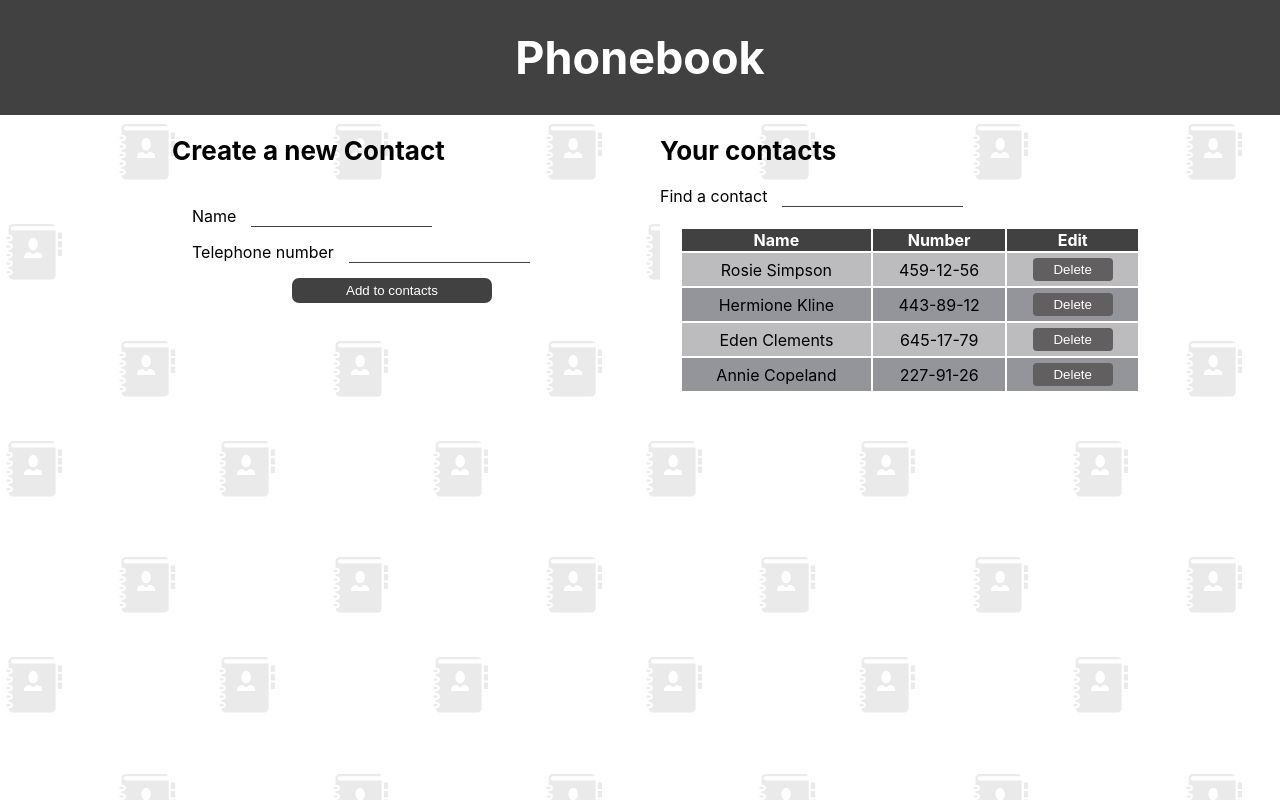
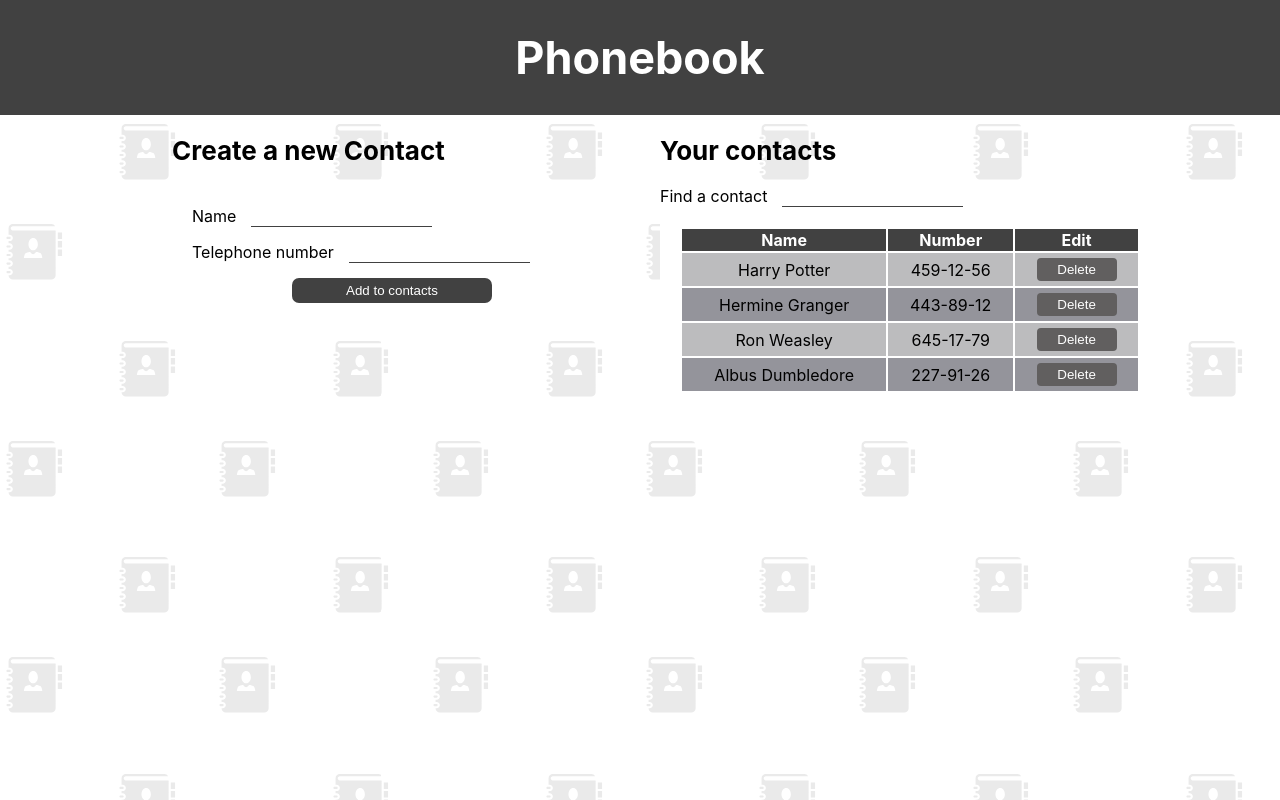
Before and after one commit to polinadudchenko/goit-react-hw-02-phonebook, a React (Create React App) app: page / in a window 1280 px wide. Built offline with nearby package versions, Linux system fonts and the light colour scheme.

Commit message:
names in contacts updated

```diff
--- a/src/App.js
+++ b/src/App.js
@@ -9,10 +9,10 @@ import Section from './components/Section'
 class App extends Component {
 
   state = {
-  contacts: [{id: 'ba9f1e30-400f-11ec-ac3d-5f326bb2dcb7', name: 'Rosie Simpson', number: '459-12-56'},
-    {id: 'b7fcfc20-400f-11ec-ac3d-5f326bb2dcb7', name: 'Hermione Kline', number: '443-89-12'},
-    {id: 'ba9f1e40-400f-11ec-ac3d-5f326bb2dcb7', name: 'Eden Clements', number: '645-17-79'},
-    {id: 'c907a010-400f-11ec-ac3d-5f326bb2dcb7', name: 'Annie Copeland', number: '227-91-26'},],
+  contacts: [{id: 'ba9f1e30-400f-11ec-ac3d-5f326bb2dcb7', name: 'Harry Potter', number: '459-12-56'},
+    {id: 'b7fcfc20-400f-11ec-ac3d-5f326bb2dcb7', name: 'Hermine Granger', number: '443-89-12'},
+    {id: 'ba9f1e40-400f-11ec-ac3d-5f326bb2dcb7', name: 'Ron Weasley', number: '645-17-79'},
+    {id: 'c907a010-400f-11ec-ac3d-5f326bb2dcb7', name: 'Albus Dumbledore', number: '227-91-26'},],
     filter: '',
   }
 
```
Also changed, not shown: 1 other file (tests, documents, lock files or other folders).
